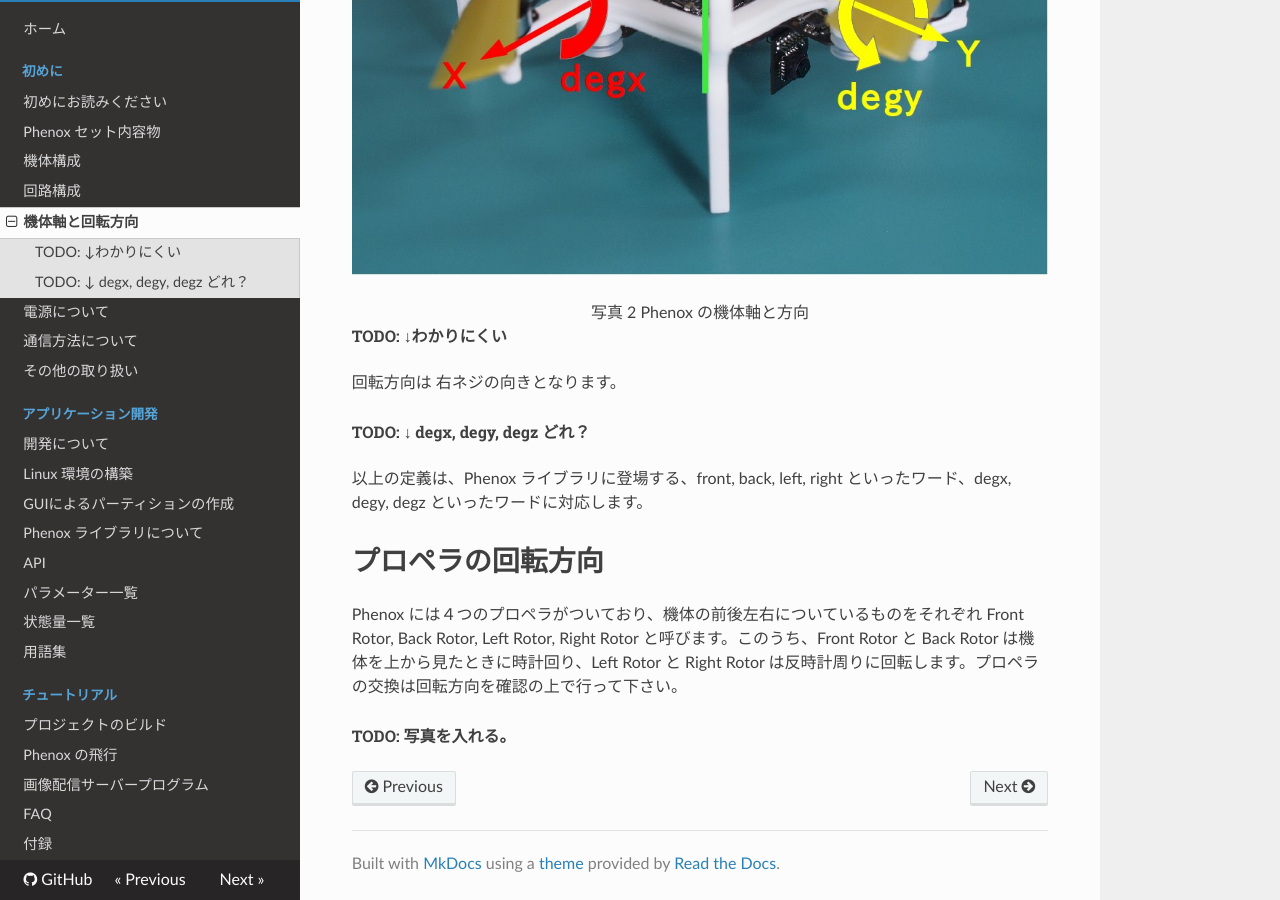
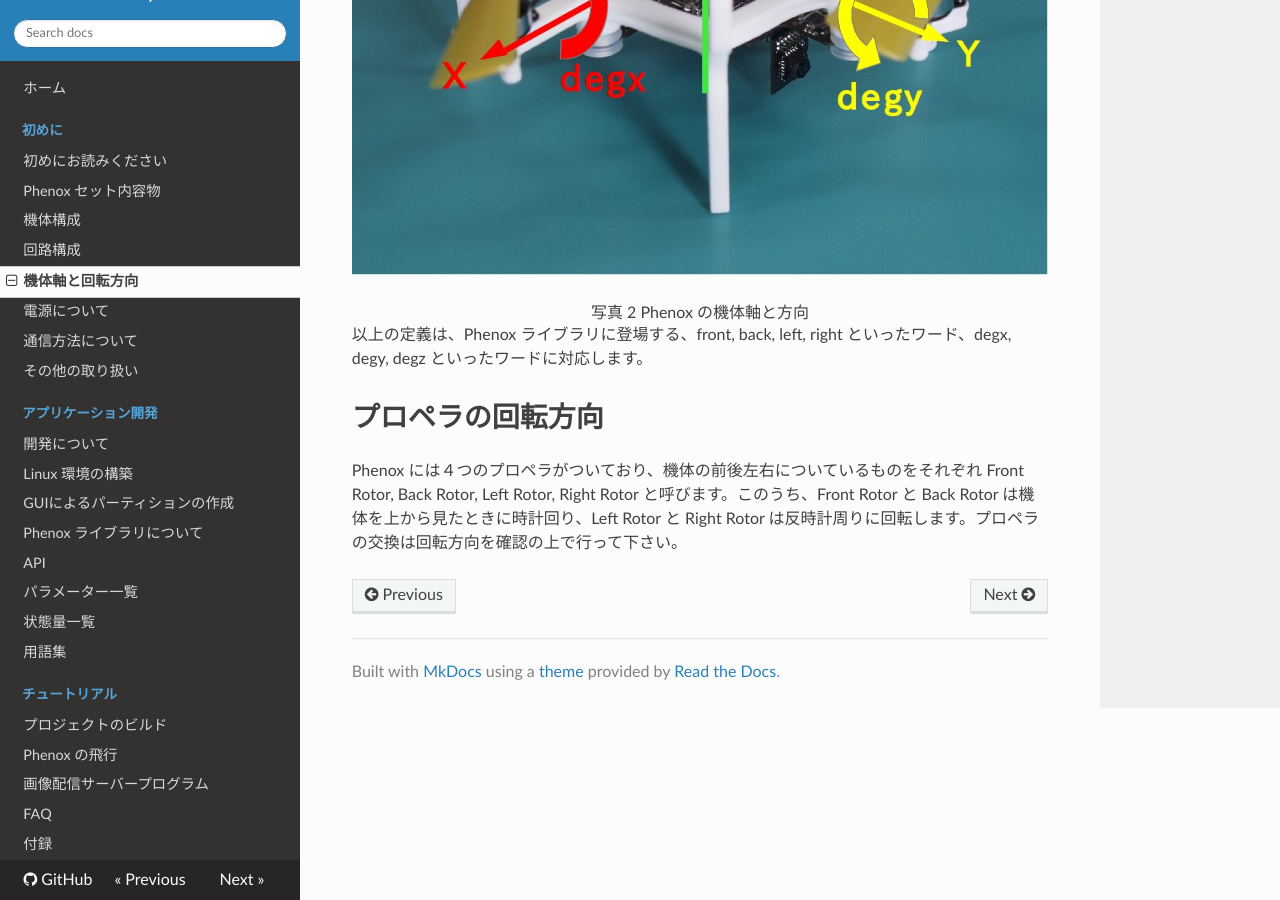
Before and after one commit to phenoxlab/phenox, an MkDocs documentation site: the page built from docs/start/directions.md, in a window 1280 px wide and 900 px high, scrolled down 622 px. Built offline with MkDocs 1.6.1, drawn with Linux system fonts in a browser that asks for light colours; nearby versions of some CDN libraries; old or Windows-style settings are respelled for this version of MkDocs; some of the changed text lies outside the part shown.

Commit message:
modified txt

```diff
--- a/docs/start/directions.md
+++ b/docs/start/directions.md
@@ -4,13 +4,7 @@ Phenox を開発する際には、機体の軸を把握する必要がありま
 ![写真 2 Phenox の機体軸と方向](/img/phenox/phenox_principle_axis.jpg)
 <div align="center">写真 2 Phenox の機体軸と方向</div>
 
-###### TODO: ↓わかりにくい
-回転方向は 右ネジの向きとなります。
-
-###### TODO: ↓ degx, degy, degz どれ？
 以上の定義は、Phenox ライブラリに登場する、front, back, left, right といったワード、degx, degy, degz といったワードに対応します。
 
 # プロペラの回転方向
 Phenox には４つのプロペラがついており、機体の前後左右についているものをそれぞれ Front Rotor, Back Rotor, Left Rotor, Right Rotor と呼びます。このうち、Front Rotor と Back Rotor は機体を上から見たときに時計回り、Left Rotor と Right Rotor は反時計周りに回転します。プロペラの交換は回転方向を確認の上で行って下さい。
-
-###### TODO: 写真を入れる。
```
Also changed, not shown: docs/start/hardware.md (+0 -2 lines).
